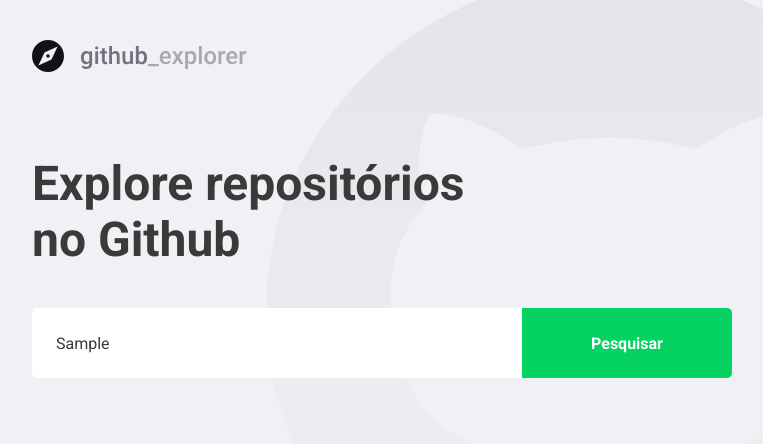
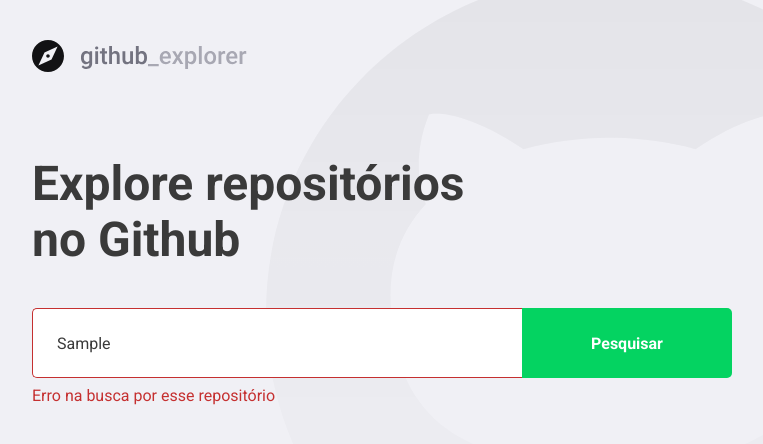
Before and after one commit to Ivan-Leonardi/app-github-repository-explorer, a React (Vite) app: page / in a window 1280 px wide. Both pictures are taken after typing "Sample" into the empty fields and a click on the button "Pesquisar". Shown: the top 444 px of the page, without its empty margins (148-911 px from the left). Built offline with nearby package versions, Linux system fonts and the light colour scheme; no server answers; the HTML template or start-up script is replaced by a standard one.

Commit message:
feat: add component and  styled inputError

```diff
--- a/src/pages/Dashboard/index.tsx
+++ b/src/pages/Dashboard/index.tsx
@@ -1,7 +1,7 @@
 import { FormEvent, useState } from "react";
 import api from "../../services/api";
 
-import { Title, Form, Repositories } from "./styles";
+import { Title, Form, Repositories, Error } from "./styles";
 import logoImg from "../../assets/logo.svg";
 import { FiChevronRight } from "react-icons/fi";
 
@@ -16,6 +16,7 @@
 
 const Dashboard = () => {
     const [newRepo, setNewRepo] = useState("");
+    const [inputError, setInputError] = useState("");
     const [repositories, setRepositories] = useState<Repository[]>([]);
 
     async function handleAddRepository(
@@ -23,15 +24,24 @@
     ): Promise<void> {
         event.preventDefault();
 
-        const response = await api.get<Repository>(`repos/${newRepo}`);
+        if (!newRepo) {
+            setInputError("Digite o autor/nome do repositório");
+            return;
+        }
+        try {
+            const response = await api.get<Repository>(`repos/${newRepo}`);
 
-        console.log(response.data);
+            console.log(response.data);
 
-        const repository = response.data;
+            const repository = response.data;
 
-        setRepositories([...repositories, repository]);
+            setRepositories([...repositories, repository]);
 
-        setNewRepo("");
+            setNewRepo("");
+            setInputError("");
+        } catch (error) {
+            setInputError("Erro na busca por esse repositório");
+        }
     }
 
     return (
@@ -39,7 +49,7 @@
             <img src={logoImg} alt="Github Explorer" />
             <Title>Explore repositórios no Github</Title>
 
-            <Form onSubmit={handleAddRepository}>
+            <Form hasError={!!inputError} onSubmit={handleAddRepository}>
                 <input
                     type="text"
                     placeholder="Digite o nome do repositório"
@@ -48,6 +58,8 @@
                 />
                 <button type="submit">Pesquisar</button>
             </Form>
+
+            {inputError && <Error>{inputError}</Error>}
 
             <Repositories>
                 {repositories.map((repository) => (
--- a/src/pages/Dashboard/styles.ts
+++ b/src/pages/Dashboard/styles.ts
@@ -1,4 +1,8 @@
-import styled from "styled-components";
+import styled, { css } from "styled-components";
+
+interface FormProps {
+    hasError: boolean;
+}
 
 export const Title = styled.h1`
     max-width: 450px;
@@ -8,7 +12,7 @@
     line-height: 56px;
 `;
 
-export const Form = styled.form`
+export const Form = styled.form<FormProps>`
     margin-top: 40px;
     max-width: 700px;
     display: flex;
@@ -17,9 +21,16 @@
         flex: 1;
         height: 70px;
         padding: 0 24px;
-        border: 0;
         border-radius: 5px 0px 0px 5px;
         color: #3a3a3a;
+        border: 1px solid #ffffff;
+        border-right: 0;
+
+        ${(props) =>
+            props.hasError &&
+            css`
+                border-color: #c53030;
+            `}
 
         &::placeholder {
             color: #a8a8b3;
@@ -40,6 +51,12 @@
             background: #19ca16;
         }
     }
+`;
+
+export const Error = styled.span`
+    display: block;
+    color: #c53030;
+    margin-top: 8px;
 `;
 
 export const Repositories = styled.div`
```
